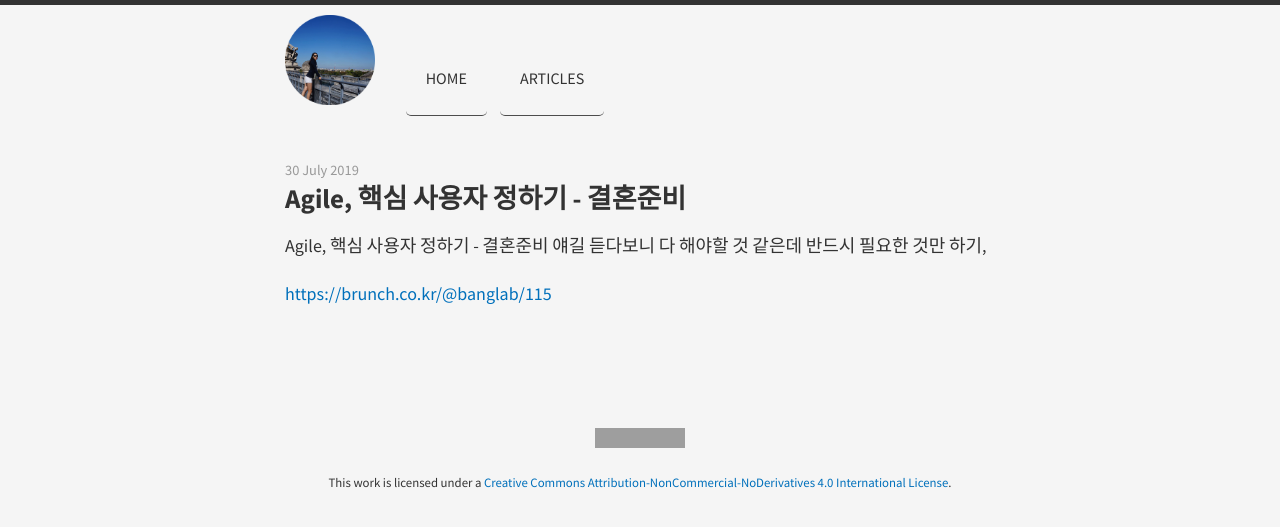
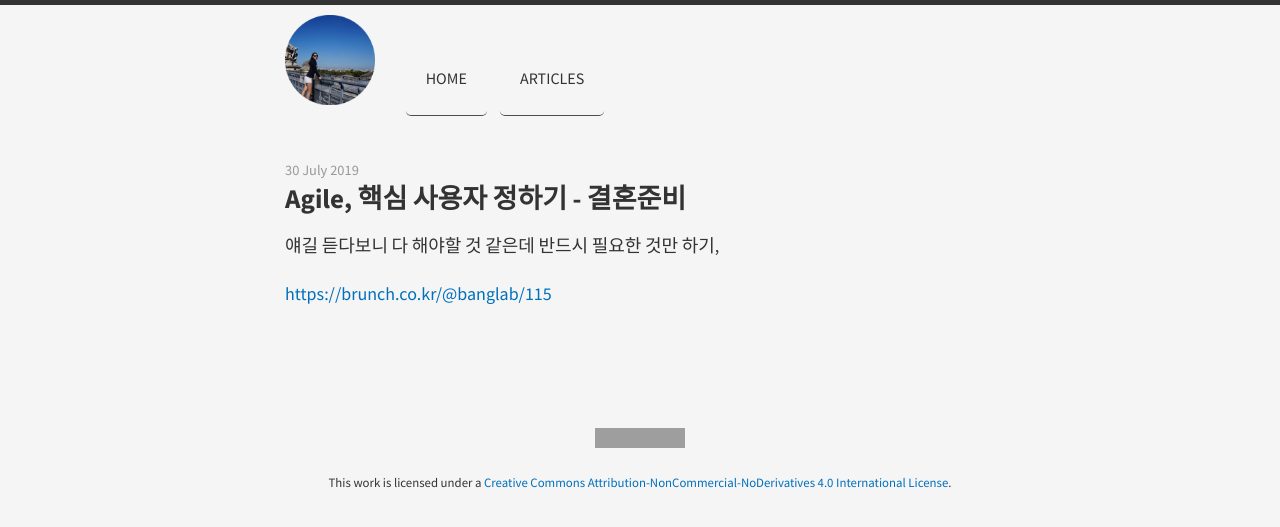
Before and after one commit to midaeng/articles, a Jekyll site: the page built from _posts/2019-07-30-agile_whoiscoreuser.md, in a window 1280 px wide. Shown: the top 527 px of the page. Built offline with Jekyll 4.4.1, drawn with Linux system fonts in a browser that asks for light colours; nearby versions of some CDN libraries; grey boxes are pictures that could not be loaded.

Commit message:
Update 2019-07-30-agile_whoiscoreuser.md

```diff
--- a/_posts/2019-07-30-agile_whoiscoreuser.md
+++ b/_posts/2019-07-30-agile_whoiscoreuser.md
@@ -3,7 +3,6 @@ layout: post
 title: "Agile, 핵심 사용자 정하기 - 결혼준비"
 ---
 
-Agile, 핵심 사용자 정하기 - 결혼준비
 얘길 듣다보니 다 해야할 것 같은데 반드시 필요한 것만 하기,
 
 [https://brunch.co.kr/@banglab/115](https://brunch.co.kr/@banglab/115){:target="_blank"}
```
